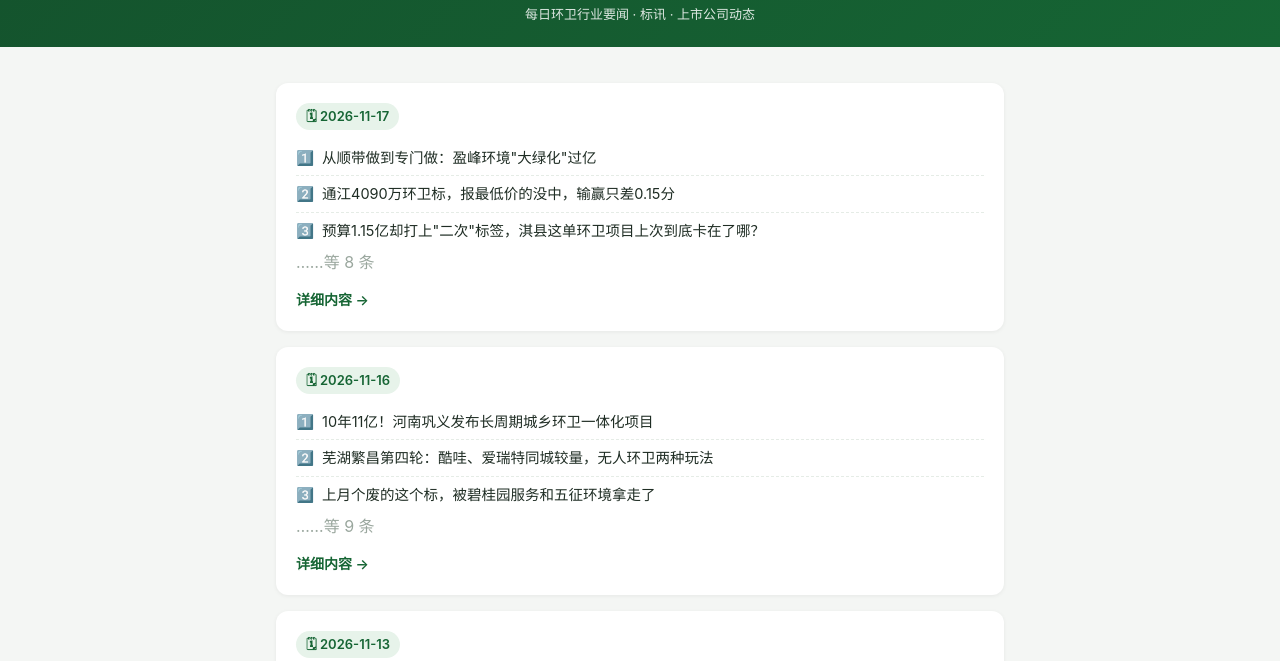
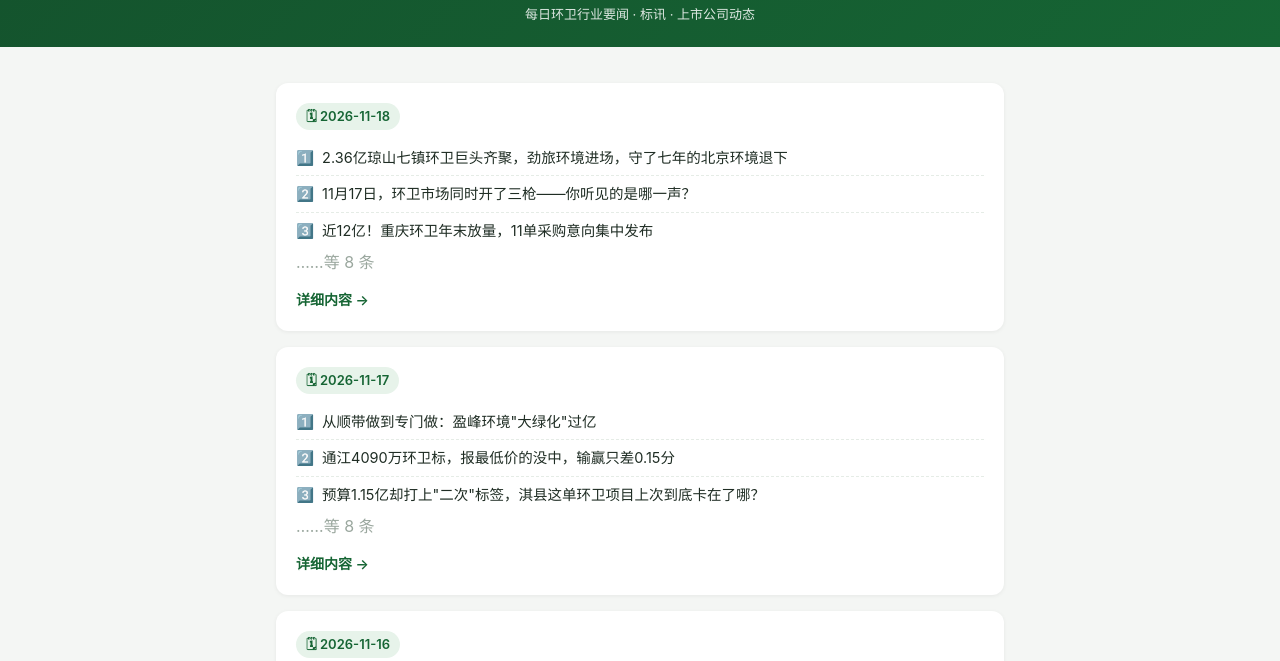
Before and after one commit to Luke1223S/huanwei-news, a plain HTML site: page index.html in a window 1280 px wide. Shown: the part 68-729 px from the top of the page. Drawn offline with Linux system fonts and the light colour scheme.

Commit message:
publish: index.html

```diff
--- a/index.html
+++ b/index.html
@@ -29,6 +29,15 @@ a.back:hover{text-decoration:underline}
 </style></head><body>
 <header class="site"><h1>📰 环卫新闻日刊</h1><p>每日环卫行业要闻 · 标讯 · 上市公司动态</p></header>
 <div class="wrap"><div class="card">
+<span class="date-tag">🗓 2026-11-18</span>
+<p class="meta"></p>
+<ul class="hl"><li><span class="n">1️⃣</span><span>2.36亿琼山七镇环卫巨头齐聚，劲旅环境进场，守了七年的北京环境退下</span></li>
+<li><span class="n">2️⃣</span><span>11月17日，环卫市场同时开了三枪——你听见的是哪一声？</span></li>
+<li><span class="n">3️⃣</span><span>近12亿！重庆环卫年末放量，11单采购意向集中发布</span></li></ul>
+<span style="color:#9aa79e">……等 8 条</span>
+<br/><a class="more" href="2026-11-18.html">详细内容 →</a>
+</div>
+<div class="card">
 <span class="date-tag">🗓 2026-11-17</span>
 <p class="meta"></p>
 <ul class="hl"><li><span class="n">1️⃣</span><span>从顺带做到专门做：盈峰环境"大绿化"过亿</span></li>
```
